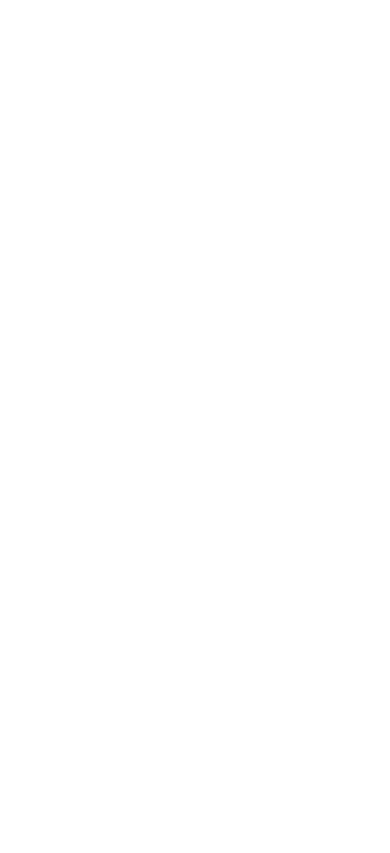
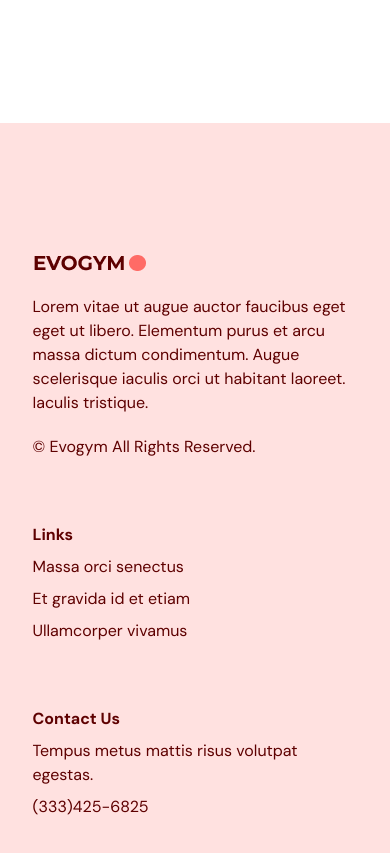
Before and after one commit to angelostewart/typescript-gym-concept, a React (Vite) app: page / in a window 390 px wide. Shown: the part 5420-6273 px from the top of the page. Before the commit the page ends 5543 px from the top, so only its background shows below. Built offline with nearby package versions, Linux system fonts and the light colour scheme.

Commit message:
added footer

```diff
--- a/src/App.tsx
+++ b/src/App.tsx
@@ -3,6 +3,7 @@
 import Benefits from "@/scenes/benefits";
 import OurClasses from "@/scenes/ourClasses";
 import ContactUs from "@/scenes/contactUs";
+import Footer from "@/scenes/footer";
 import { useEffect, useState } from "react";
 import { SelectedPage } from "@/shared/types";
 
@@ -37,6 +38,7 @@
       <Benefits setSelectedPage={setSelectedPage} />
       <OurClasses setSelectedPage={setSelectedPage} />
       <ContactUs setSelectedPage={setSelectedPage} />
+      <Footer />
 
     </div>
   );
--- a/src/scenes/footer/index.tsx
+++ b/src/scenes/footer/index.tsx
@@ -0,0 +1,32 @@
+import Logo from "@/assets/Logo.png";
+
+const Footer = () => {
+  return (
+    <footer className="bg-primary-100 py-16">
+      <div className="justify-content mx-auto w-5/6 gap-16 md:flex">
+        <div className="mt-16 basis-1/2 md:mt-0">
+          <img alt="logo" src={Logo} />
+          <p className="my-5">
+            Lorem vitae ut augue auctor faucibus eget eget ut libero. Elementum
+            purus et arcu massa dictum condimentum. Augue scelerisque iaculis
+            orci ut habitant laoreet. Iaculis tristique.
+          </p>
+          <p>© Evogym All Rights Reserved.</p>
+        </div>
+        <div className="mt-16 basis-1/4 md:mt-0">
+          <h4 className="font-bold">Links</h4>
+          <p className="my-2">Massa orci senectus</p>
+          <p className="my-2">Et gravida id et etiam</p>
+          <p>Ullamcorper vivamus</p>
+        </div>
+        <div className="mt-16 basis-1/4 md:mt-0">
+          <h4 className="font-bold">Contact Us</h4>
+          <p className="my-2">Tempus metus mattis risus volutpat egestas.</p>
+          <p>(333)425-6825</p>
+        </div>
+      </div>
+    </footer>
+  );
+};
+
+export default Footer;
--- a/src/scenes/home/index.tsx
+++ b/src/scenes/home/index.tsx
@@ -88,7 +88,7 @@
       {isAboveMediumScreens && (
         <div className="h-[150px] w-full bg-primary-100 py-10">
           <div className="mx-auto w-5/6">
-            <div className="flex w-3/5 items-center justify-between gap-8">
+            <div className="flex  items-center justify-evenly gap-8">
               <img alt="redbull-sponsor" src={SponsorRedBull} />
               <img alt="forbes-sponsor" src={SponsorForbes} />
               <img alt="fortune-sponsor" src={SponsorFortune} />
```
